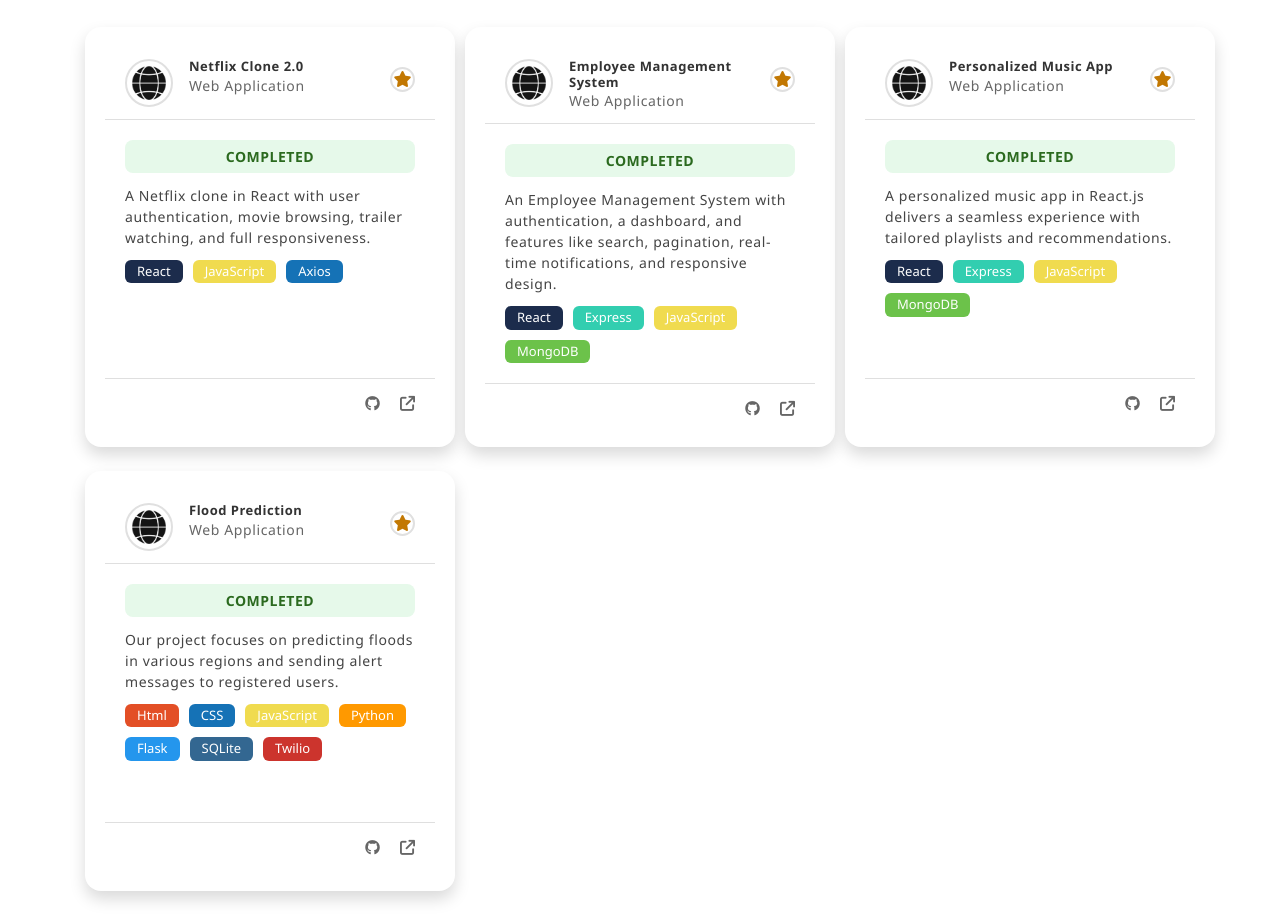
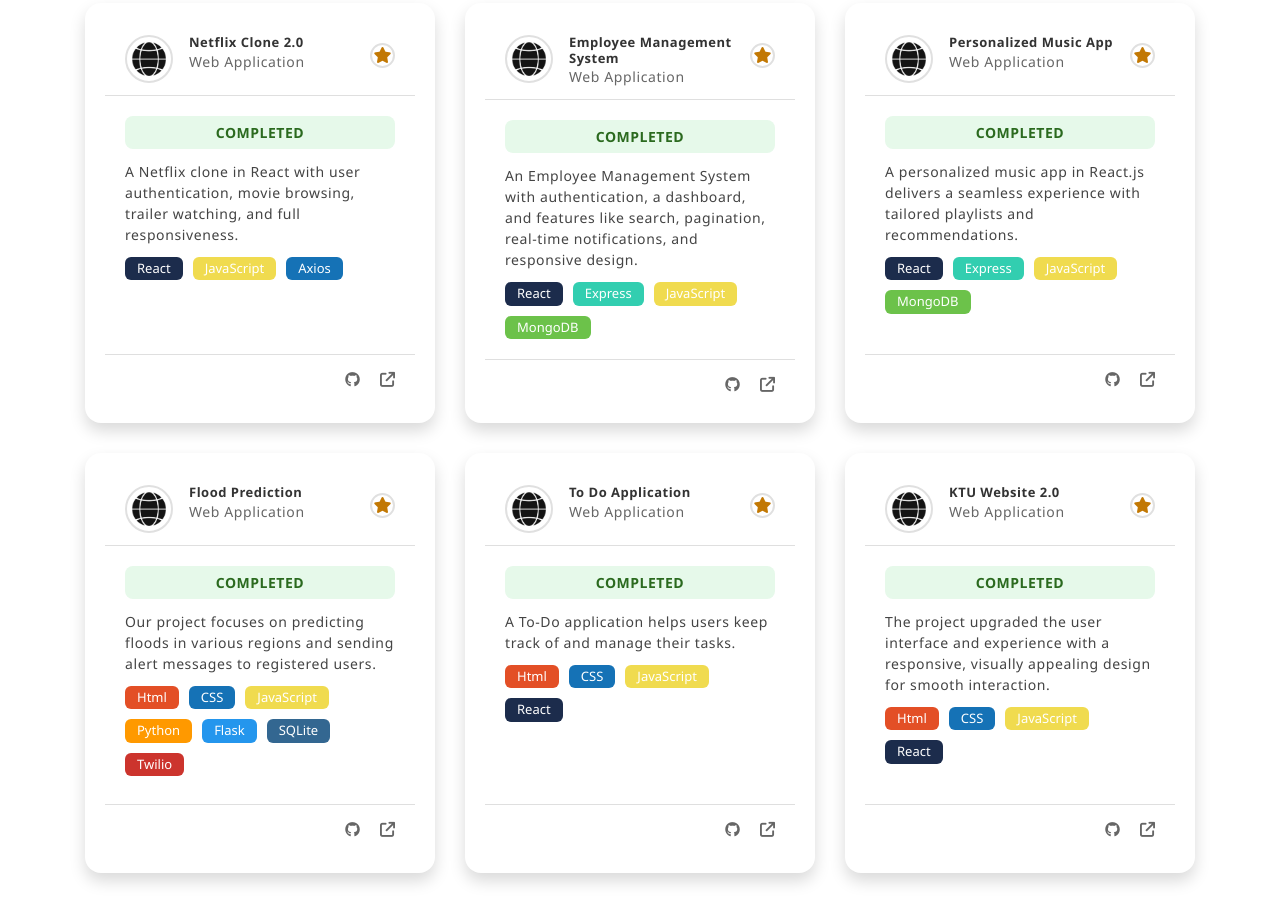
Before and after one commit to amalsaj/portfolio, a website: page index.html in a window 1280 px wide. Shown: the part 1959-2880 px from the top of the page. Drawn offline with nearby package versions, Linux system fonts and the light colour scheme; a web font is replaced by a local one.

Commit message:
portfolio

```diff
--- a/index.html
+++ b/index.html
@@ -67,7 +67,7 @@
 
         </div>
     </header><!-- end of page header -->
-
+<div>
     <!-- about section -->
     <section class="section pt-0" id="about">
         <!-- container -->
@@ -82,9 +82,9 @@
                     <p class="section-subtitle">Who Am I ?</p>
                     <h2 class="section-title mb-3">About Me</h2>
                     <p>
-                        Hello, I'm Amal Saji, a Computer Science graduate from the College of Engineering, Pathanapuram. Proficient in Python, Go, HTML5, CSS, JavaScript, React.js, Node.js, and MongoDB, I have worked on projects like a Flood Prediction system using ML, an Attendance Management System with Face Recognition, and an Employee Management System using the MERN stack. My experience as a Full Stack Developer at Algomox Private Limited helped me master Angular, Go, Git, PostgreSQL, and Cassandra.<br>I'm a problem-solver, adaptable, and an effective communicator, fluent in Malayalam, English, Hindi, and Tamil. My goal is to continue growing as a full stack developer and contribute to innovative web applications.
+                        Hello, I'm Amal Saji, a Computer Science graduate from the College of Engineering, Pathanapuram. Proficient in Python, Go, HTML5, CSS, JavaScript, React.js, Node.js, and MongoDB, I have worked on projects like a Flood Prediction system using ML, an Attendance Management System with Face Recognition, and an Employee Management System using the MERN stack. My experience as a Full Stack Developer at Algomox Private Limited helped me master Angular, Go, Git, PostgreSQL, and Cassandra.I'm a problem-solver, adaptable, and an effective communicator, fluent in Malayalam, English, Hindi, and Tamil. My goal is to continue growing as a full stack developer and contribute to innovative web applications.
                     </p>
-                    <button class="btn-rounded btn btn-outline-primary pricing-card-btn" id="downloadCvButton">Download CV</button>
+                    <button class="btn-rounded btn btn-outline-primary downloadCvButton" id="downloadCvButton">Download CV</button>
                     <script>
                         document.getElementById('downloadCvButton').addEventListener('click', function() {
                             const link = document.createElement('a');
@@ -160,9 +160,9 @@
         <div class="container text-center">
             <p class="section-subtitle">What I Did?</p>
             <h6 class="section-title mb-6">Projects</h6>
-            <div class="row">
+            <div class="portfolio-wrapper">
                 <!-- Portfolio Item 1 -->
-                <div class="col-md-4 mt-4">
+
                     <div class="portfolio-card">
                         <div class="card-header">
                             <img class="icon-img" src="assets/imgs/web.png" alt="Project Icon">
@@ -190,10 +190,9 @@
                             </div>
                         </div>
                     </div>
-                </div>
 
                 <!-- Portfolio Item 2 -->
-                <div class="col-md-4 mt-4">
+
                     <div class="portfolio-card">
                         <div class="card-header">
                             <img class="icon-img" src="assets/imgs/web.png" alt="Project Icon">
@@ -220,10 +219,10 @@
                             </div>
                         </div>
                     </div>
-                </div>
+
 
                 <!-- Portfolio Item 3 -->
-                <div class="col-md-4 mt-4">
+
                     <div class="portfolio-card">
                         <div class="card-header">
                             <img class="icon-img" src="assets/imgs/web.png" alt="Project Icon">
@@ -250,10 +249,9 @@
                             </div>
                         </div>
                     </div>
-                </div>
 
                 <!-- Portfolio Item 4 -->
-                <div class="col-md-4 mt-4">
+
                     <div class="portfolio-card">
                         <div class="card-header">
                             <img class="icon-img" src="assets/imgs/web.png" alt="Project Icon">
@@ -283,7 +281,61 @@
                             </div>
                         </div>
                     </div>
-                </div>
+
+             <!-- Portfolio Item 6 -->
+                    <div class="portfolio-card">
+                        <div class="card-header">
+                            <img class="icon-img" src="assets/imgs/web.png" alt="Project Icon">
+                            <div class="project-info">
+                                <h5>To Do Application</h5>
+                                <p>Web Application</p>
+                            </div>
+                            <i class="fa-solid fa-star star-icon"></i>
+                        </div>
+                        <div class="card-body">
+                            <span class="status completed">COMPLETED</span>
+                            <p class="description">A To-Do application helps users keep track of and manage their tasks.</p>
+                            <div class="technologies">
+                                <span class="html5">Html</span>
+                                <span class="css3">CSS</span>
+                                <span class="java">JavaScript</span>
+                                <span class="react">React</span>
+                            </div>
+                        </div>
+                        <div class="card-footer">
+                            <div class="links">
+                                <i class="fa-brands fa-github m-1 iconHover" id="githubToDo"></i>
+                                <i class="fa-solid fa-arrow-up-right-from-square iconHover" id="deployToDo"></i>
+                            </div>
+                        </div>
+                    </div>
+
+                    <div class="portfolio-card">
+                        <div class="card-header">
+                            <img class="icon-img" src="assets/imgs/web.png" alt="Project Icon">
+                            <div class="project-info">
+                                <h5>KTU Website 2.0</h5>
+                                <p>Web Application</p>
+                            </div>
+                            <i class="fa-solid fa-star star-icon"></i>
+                        </div>
+                        <div class="card-body">
+                            <span class="status completed">COMPLETED</span>
+                            <p class="description">The project upgraded the user interface and experience with a responsive, visually appealing design for smooth interaction.</p>
+                            <div class="technologies">
+                                <span class="html5">Html</span>
+                                <span class="css3">CSS</span>
+                                <span class="java">JavaScript</span>
+                                <span class="react">React</span>
+                            </div>
+                        </div>
+                        <div class="card-footer">
+                            <div class="links">
+                                <i class="fa-brands fa-github m-1 iconHover" id="githubKtu"></i>
+                                <i class="fa-solid fa-arrow-up-right-from-square iconHover" id="deployKtu"></i>
+                            </div>
+                        </div>
+                    </div>
 
                 <script>
                     function openUrl(elementId, url) {
@@ -295,14 +347,17 @@
                     openUrl('githubEmp', 'https://github.com/amalsaj/EmployeeClient');
                     openUrl('githubNetflix', 'https://github.com/amalsaj/Netflix_Clone-using-React');
                     openUrl('githubMusic', 'https://github.com/amalsaj/Personalized-Music-Platform-Client');
+                    openUrl('githubKtu', 'https://github.com/amalsaj/KTU-website-redesign-using-React');
+                    openUrl('githubToDo', 'https://github.com/amalsaj/todoClient');
                     openUrl('deployEmp', 'https://employeeclient.onrender.com/');
                     openUrl('deployNetflix', 'https://netflixclone2-0.onrender.com');
-                    openUrl('deployFlood', 'https://floodpredictionapp.onrender.com'); <!-- Updated the correct id -->
+                    openUrl('deployFlood', 'https://floodpredictionapp.onrender.com');
+                    openUrl('deployKtu', 'https://floodpredictionapp.onrender.com');
+                    openUrl('deployToDo', 'https://todoclient-d0ld.onrender.com');
                 </script>
             </div><!-- end of row -->
         </div><!-- end of container -->
     </section> <!-- end of portfolio section -->
-
 
 
   <!-- Package Section -->
```
Also changed, not shown: assets/css/meyawo.css.
